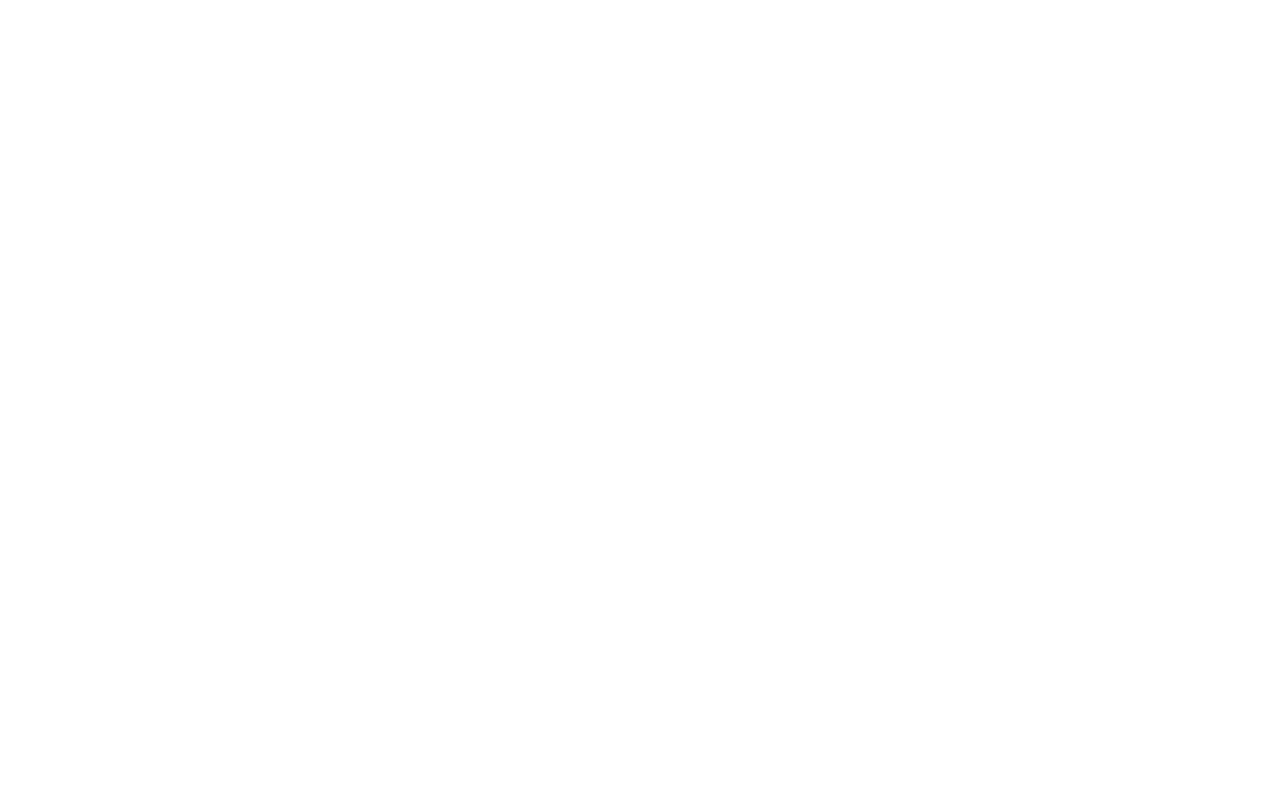
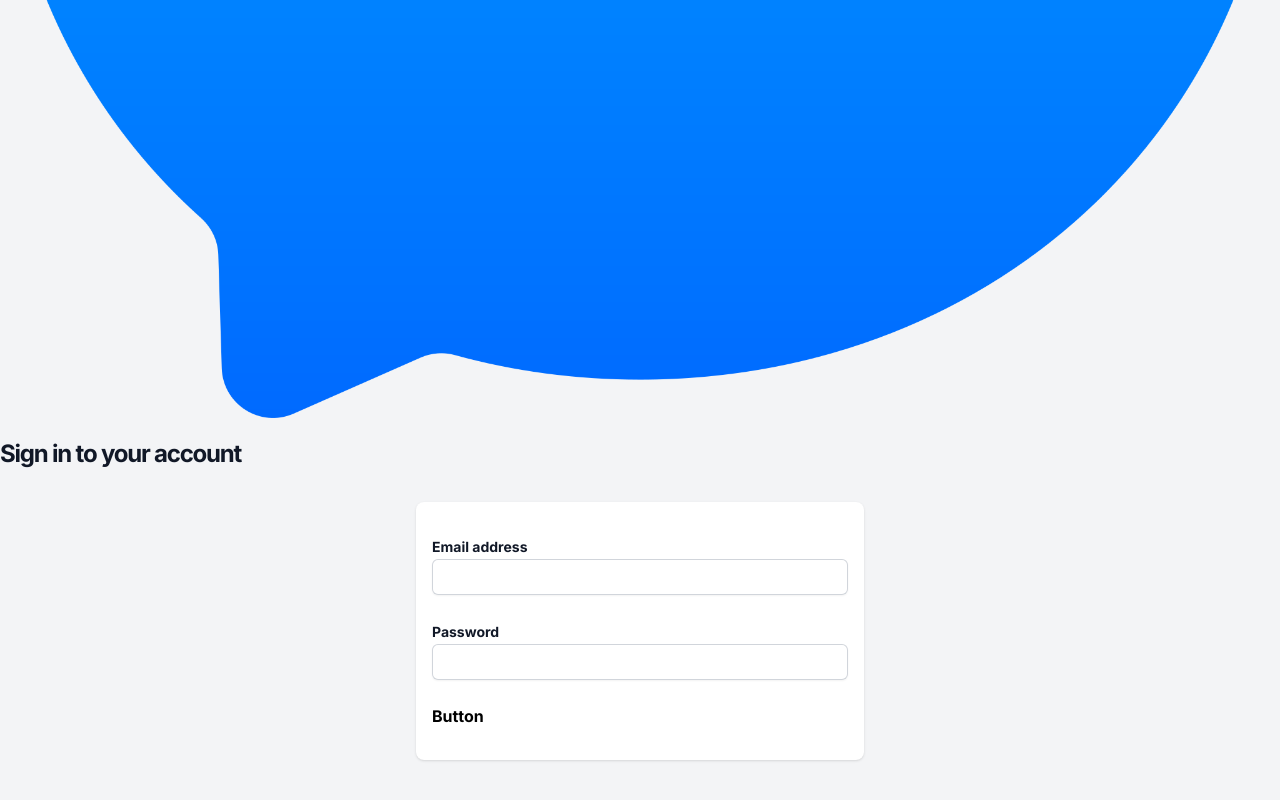
Before and after one commit to RrLSn/RealTime-Messenger, a Next.js app: page / in a window 1280 px wide. Shown: the part 910-1710 px from the top of the page. Before the commit the page ends 800 px from the top, so only its background shows below. Built offline with nearby package versions, Linux system fonts and the light colour scheme.

Commit message:
MessengerClone

```diff
--- /dev/null
+++ b/app/(site)/components/AuthForm.tsx
@@ -0,0 +1,84 @@
+'use client'
+import Input from '@/app/components/inputs/Input';
+import styles from '@/app/styles/AuthForm.module.css'
+import Button from '@/app/components/Button';
+import { use, useCallback, useState } from 'react'
+import { useForm, FieldValues, SubmitHandler } from 'react-hook-form';
+
+type variant = 'LOGIN' | 'REGISTER';
+const AuthForm = () => {
+    const [variant, setVariant] = useState<variant>('LOGIN')
+    const [isLoading, setIsLoading] = useState  (false)
+    const toggleVariant = useCallback(() => {
+        if (variant === 'LOGIN'){
+            setVariant('REGISTER')
+        }else {
+            setVariant('LOGIN')
+        }
+    }, [variant])
+
+    const {
+        register,
+        handleSubmit,
+        formState: {errors} } = useForm<FieldValues>({
+        defaultValues: {
+            name: '',
+            email: '',
+            password: '',
+        }
+    })
+
+    const onSubmit: SubmitHandler<FieldValues> = (data) => {
+        setIsLoading(true)
+
+        if(variant === 'REGISTER'){
+            //axios Register
+        }
+
+        if(variant === 'LOGIN'){
+            //NextAuth signin
+        }
+    }
+
+    const socialAction = (action: string) => {
+        setIsLoading(true)
+
+        //NextAuth signin
+    }
+
+  return (
+    <div className={styles.wrapper}>
+        <main>
+            <form onSubmit={handleSubmit(onSubmit)}>
+                {variant === 'REGISTER' && (
+                    <Input
+                    label='Name'
+                    id='name'
+                    register={register}
+                    errors={errors}
+                    />
+                )}
+                <Input
+                label='Email address'
+                id='email'
+                type='email'
+                register={register}
+                errors={errors}
+                />
+                <Input
+                label='Password'
+                id='password'
+                type='password'
+                register={register}
+                errors={errors}
+                />
+                <div>
+                    <Button>test</Button>
+                </div>
+            </form>
+        </main>
+    </div>
+  )
+}
+
+export default AuthForm
--- a/app/(site)/page.tsx
+++ b/app/(site)/page.tsx
@@ -1,10 +1,15 @@
 import Image from "next/image";
+import styles from '@/app/styles/page.module.css'
+import AuthForm from "./components/AuthForm";
 
 export default function Home() {
     return (
-      <div className="min-h-full flex flex-col justify-center py-12 bg-gray-100 items-center">
-        <Image src='/images/logo.png' height={48} width={48} alt="logo" />
-        <h2>Signup to your account</h2>
+      <div className={styles.wrapper}>
+        <div>
+            <Image src='/images/logo.png' height={48} width={48} alt="logo" className="mx-auto w-auto" />
+            <h2 className="text-2xl text-gray-900 tracking-tighter font-bold mt-5">Sign in to your account</h2>
+        </div>
+        <AuthForm />
       </div>
     )
   }
--- /dev/null
+++ b/app/components/Button.tsx
@@ -0,0 +1,9 @@
+import React from 'react'
+
+const Button = () => {
+  return (
+    <div>Button</div>
+  )
+}
+
+export default Button
--- /dev/null
+++ b/app/components/inputs/Input.tsx
@@ -0,0 +1,46 @@
+'use client'
+import clsx from 'clsx';
+import styles from '@/app/styles/input.module.css'
+import {
+    UseFormRegister,
+    FieldErrors,
+    FieldValues
+} from 'react-hook-form'
+
+interface inputProps {
+    label: string;
+    id: string;
+    type?: string;
+    required?: boolean;
+    register: UseFormRegister<FieldValues>,
+    errors: FieldErrors,
+    disabled?: boolean
+}
+
+const input: React.FC<inputProps> = ({
+    label,
+    id,
+    type,
+    required,
+    register,
+    errors,
+    disabled
+}) => {
+  return (
+    <div className={styles.wrapper}>
+        <label htmlFor={id}>{label}</label>
+        <input
+        id={id}
+        type={type}
+        autoComplete={id}
+        disabled={disabled}
+        {...register(id, {required})}
+        className={clsx(`form-input block w-full rounded-md border-0 py-1.5 text-gray-900 shadow-sm ring-1 ring-inset ring-gray-300 placeholder:text-gray-400 focus:ring-2 focus:ring-inset focus:ring-sky-600 text-sm leading-6`,
+        errors[id] && 'focus:ring-rose-500',
+        disabled && 'opacity-50 cursor-default'
+        )} />
+    </div>
+  )
+}
+
+export default input
--- /dev/null
+++ b/app/styles/AuthForm.module.css
@@ -0,0 +1,11 @@
+.wrapper{
+    @apply mt-8 w-full max-w-md
+}
+
+.wrapper main{
+    @apply bg-white px-4 py-8 shadow rounded-lg
+}
+
+.wrapper main form{
+    @apply space-y-6 font-bold
+}
--- /dev/null
+++ b/app/styles/Input.module.css
@@ -0,0 +1,3 @@
+.wrapper label{
+    @apply text-gray-900 text-sm leading-6
+}
--- /dev/null
+++ b/app/styles/page.module.css
@@ -0,0 +1,3 @@
+.wrapper{
+    @apply min-h-full flex flex-col justify-center py-12 bg-gray-100 items-center
+}
--- a/package.json
+++ b/package.json
@@ -9,16 +9,20 @@
     "lint": "next lint"
   },
   "dependencies": {
+    "@tailwindcss/forms": "^0.5.3",
     "@types/node": "20.3.2",
     "@types/react": "18.2.14",
     "@types/react-dom": "18.2.6",
     "autoprefixer": "10.4.14",
+    "clsx": "^1.2.1",
     "eslint": "8.43.0",
     "eslint-config-next": "13.4.7",
     "next": "13.4.7",
     "postcss": "8.4.24",
     "react": "18.2.0",
     "react-dom": "18.2.0",
+    "react-hook-form": "^7.45.1",
+    "react-icons": "^4.10.1",
     "tailwindcss": "3.3.2",
     "typescript": "5.1.6"
   }
--- a/tailwind.config.js
+++ b/tailwind.config.js
@@ -8,5 +8,9 @@
   theme: {
     extend: {},
   },
-  plugins: [],
+  plugins: [
+    require('@tailwindcss/forms')({
+      strategy: 'class'
+    })
+  ],
 }
```
Also changed, not shown: public/images/chat.png (added), 1 other file (tests, documents, lock files or other folders).
